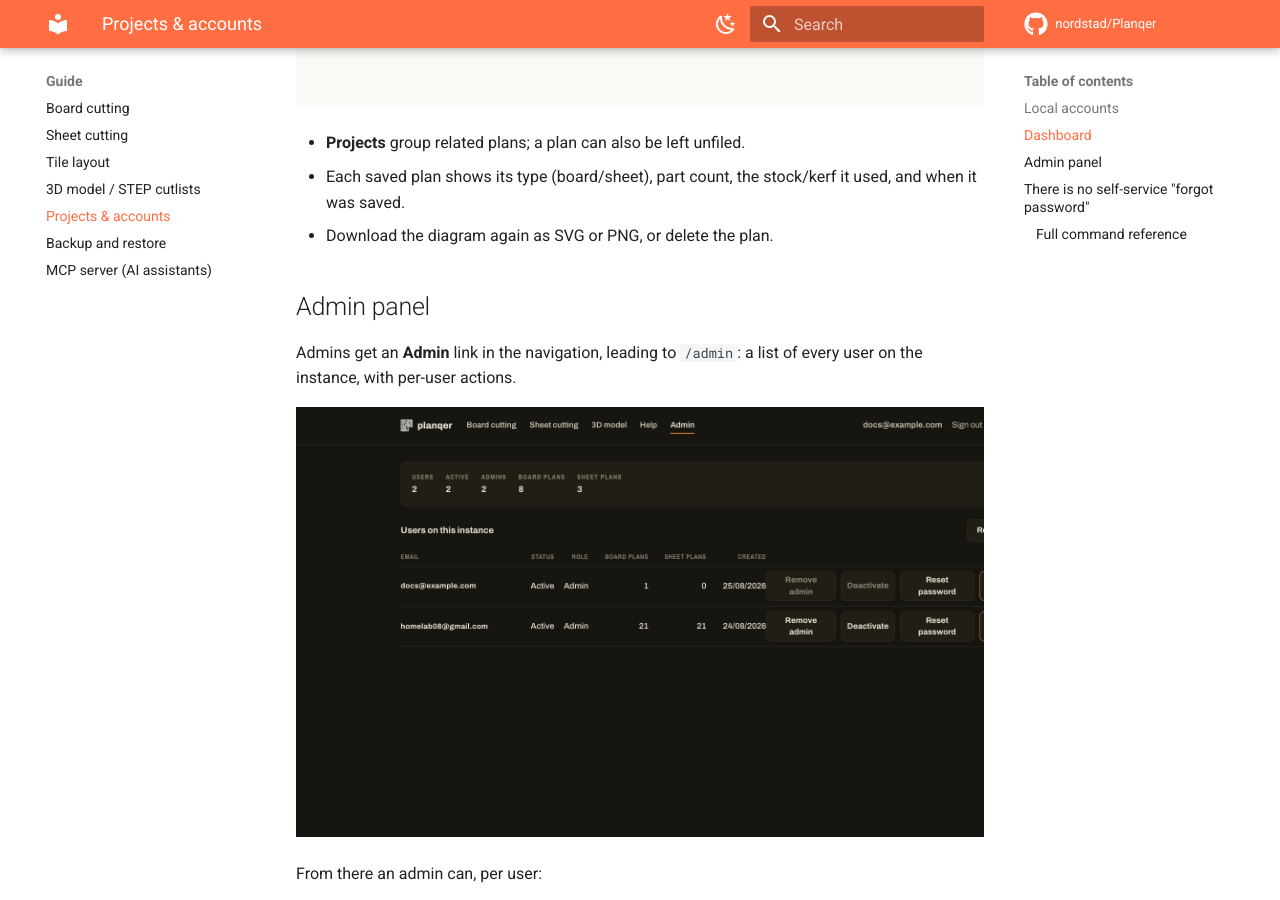
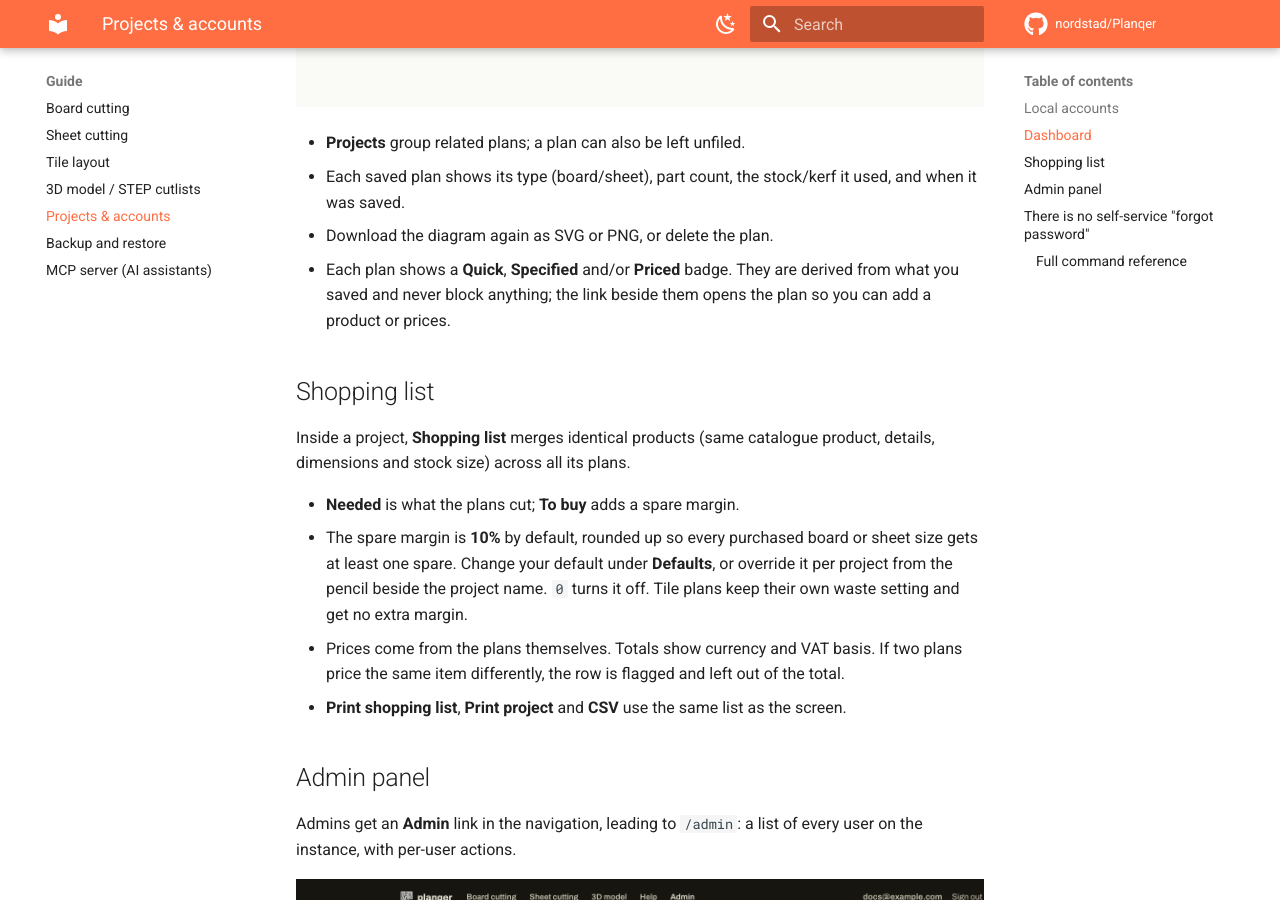
Before and after one commit to nordstad/Planqer, an MkDocs documentation site: the page built from docs/guide/projects-and-accounts.md, in a window 1280 px wide and 900 px high, scrolled down 904 px. Built offline with MkDocs 1.6.1 and Material for MkDocs 9.7.7, drawn with Linux system fonts in a browser that asks for light colours; comment, search, counter and statistics services are not loaded.

Commit message:
docs: shopping list, spare margin and plan badges

```diff
--- a/docs/guide/projects-and-accounts.md
+++ b/docs/guide/projects-and-accounts.md
@@ -20,6 +20,25 @@ grouped into projects — so a chair's rails and its seat can live together.
 - Each saved plan shows its type (board/sheet), part count, the stock/kerf it
   used, and when it was saved.
 - Download the diagram again as SVG or PNG, or delete the plan.
+- Each plan shows a **Quick**, **Specified** and/or **Priced** badge. They are
+  derived from what you saved and never block anything; the link beside them
+  opens the plan so you can add a product or prices.
+
+## Shopping list
+
+Inside a project, **Shopping list** merges identical products (same catalogue
+product, details, dimensions and stock size) across all its plans.
+
+- **Needed** is what the plans cut; **To buy** adds a spare margin.
+- The spare margin is **10%** by default, rounded up so every purchased board or
+  sheet size gets at least one spare. Change your default under **Defaults**, or
+  override it per project from the pencil beside the project name. `0` turns it
+  off. Tile plans keep their own waste setting and get no extra margin.
+- Prices come from the plans themselves. Totals show currency and VAT basis.
+  If two plans price the same item differently, the row is flagged and left out
+  of the total.
+- **Print shopping list**, **Print project** and **CSV** use the same list as
+  the screen.
 
 ## Admin panel
 
```
